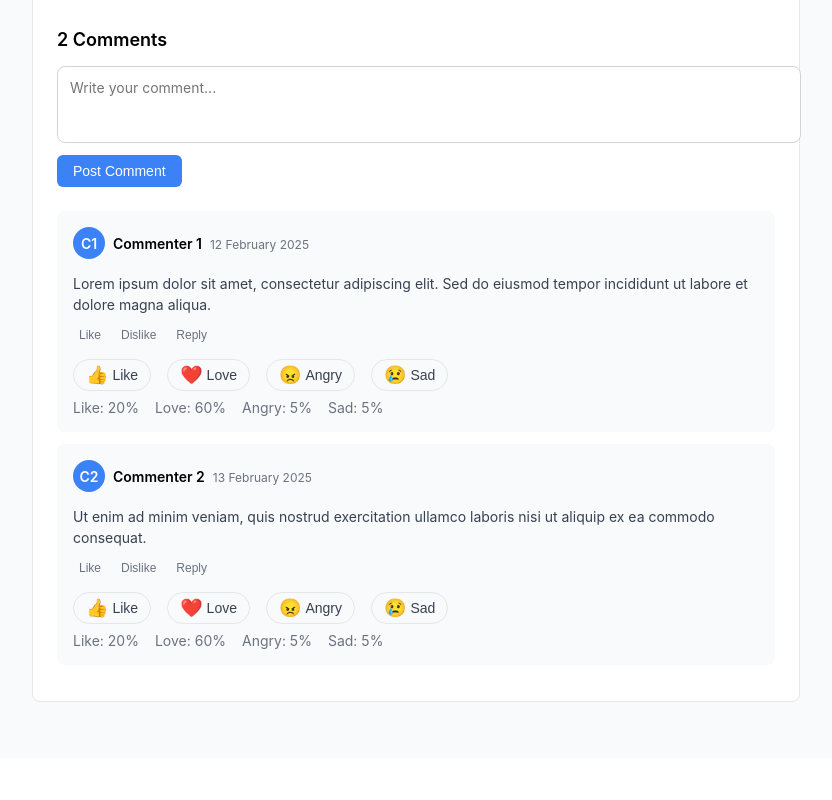
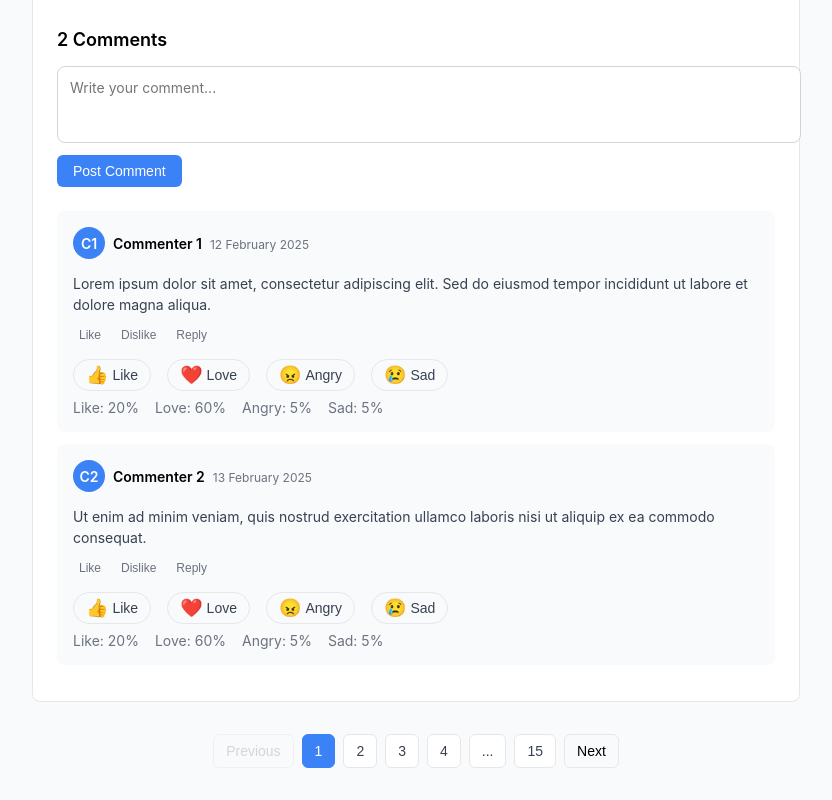
Before and after one commit to Naima223/author_reaction, a React (Create React App) app in the folder author-reaction-pagination/: page / in a window 1280 px wide. Shown: the part 504-1304 px from the top of the page, without its empty margins (224-1056 px from the left). Before the commit the page ends 1262 px from the top, so only its background shows below. Built offline with nearby package versions, Linux system fonts and the light colour scheme.

Commit message:
pagination added

```diff
--- a/author-reaction-pagination/src/App.js
+++ b/author-reaction-pagination/src/App.js
@@ -5,9 +5,9 @@ import React, { useState } from 'react';
 const dummyPosts = new Array(15).fill(null).map((_, i) => ({
   id: i + 1,
   title: `Post Title ${i + 1}`,
-  content: `CSE (Computer Science and Engineering) is the study of computing technologies, covering programming, software development, algorithms, data structures, computer hardware, networks, cybersecurity, AI, and more. It focuses on designing and developing computer systems and solving real-world problems using technology.`,
+  content: `Lorem ipsum dolor sit amet, consectetur adipiscing elit. Sed do eiusmod tempor incididunt ut labore et dolore magna aliqua. Ut enim ad minim veniam, quis nostrud exercitation ullamco laboris nisi ut aliquip ex ea commodo consequat. Duis aute irure dolor in reprehenderit in voluptate velit esse cillum dolore eu fugiat nulla pariatur.`,
   authorId: (i % 5) + 1,
-  authorName: `naima`,
+  authorName: `Author Name ${(i % 5) + 1}`,
   date: `${10 + (i % 20)} February 2025`,
   comments: [
     {
@@ -146,7 +146,7 @@ const Comment = ({ comment }) => {
 
 // Author Profile Component
 const AuthorProfile = ({ authorId, onBack }) => {
-  const author = `Naima ${authorId}`;
+  const author = `Author Name ${authorId}`;
 
   return (
     <div style={{ maxWidth: '768px', margin: '0 auto', padding: '24px' }}>
@@ -204,7 +204,105 @@ const AuthorProfile = ({ authorId, onBack }) => {
   );
 };
 
-// Pagination removed
+// Pagination Component
+const Pagination = ({ currentPage, totalPages, onPageChange }) => {
+  const getPageNumbers = () => {
+    const pages = [];
+    const maxVisible = 5;
+
+    if (totalPages <= maxVisible) {
+      for (let i = 1; i <= totalPages; i++) {
+        pages.push(i);
+      }
+    } else {
+      if (currentPage <= 3) {
+        for (let i = 1; i <= 4; i++) {
+          pages.push(i);
+        }
+        pages.push('...');
+        pages.push(totalPages);
+      } else if (currentPage >= totalPages - 2) {
+        pages.push(1);
+        pages.push('...');
+        for (let i = totalPages - 3; i <= totalPages; i++) {
+          pages.push(i);
+        }
+      } else {
+        pages.push(1);
+        pages.push('...');
+        for (let i = currentPage - 1; i <= currentPage + 1; i++) {
+          pages.push(i);
+        }
+        pages.push('...');
+        pages.push(totalPages);
+      }
+    }
+
+    return pages;
+  };
+
+  return (
+    <div style={{
+      display: 'flex',
+      justifyContent: 'center',
+      alignItems: 'center',
+      gap: '8px',
+      marginTop: '32px'
+    }}>
+      <button
+        onClick={() => onPageChange(currentPage - 1)}
+        disabled={currentPage === 1}
+        style={{
+          padding: '8px 12px',
+          border: '1px solid #e5e7eb',
+          borderRadius: '6px',
+          fontSize: '14px',
+          cursor: currentPage === 1 ? 'not-allowed' : 'pointer',
+          opacity: currentPage === 1 ? 0.5 : 1,
+          backgroundColor: '#f9fafb'
+        }}
+      >
+        Previous
+      </button>
+
+      {getPageNumbers().map((page, index) => (
+        <button
+          key={index}
+          onClick={() => typeof page === 'number' ? onPageChange(page) : null}
+          disabled={page === '...'}
+          style={{
+            padding: '8px 12px',
+            border: '1px solid #e5e7eb',
+            borderRadius: '6px',
+            fontSize: '14px',
+            cursor: page === '...' ? 'default' : 'pointer',
+            backgroundColor: page === currentPage ? '#3b82f6' : '#ffffff',
+            color: page === currentPage ? 'white' : '#374151',
+            borderColor: page === currentPage ? '#3b82f6' : '#e5e7eb'
+          }}
+        >
+          {page}
+        </button>
+      ))}
+
+      <button
+        onClick={() => onPageChange(currentPage + 1)}
+        disabled={currentPage === totalPages}
+        style={{
+          padding: '8px 12px',
+          border: '1px solid #e5e7eb',
+          borderRadius: '6px',
+          fontSize: '14px',
+          cursor: currentPage === totalPages ? 'not-allowed' : 'pointer',
+          opacity: currentPage === totalPages ? 0.5 : 1,
+          backgroundColor: '#f9fafb'
+        }}
+      >
+        Next
+      </button>
+    </div>
+  );
+};
 
 // Main Post Component
 const BlogPost = ({ post, onAuthorClick }) => {
@@ -306,12 +404,16 @@ const BlogPost = ({ post, onAuthorClick }) => {
 
 // Main App Component
 const App = () => {
+  const [currentPage, setCurrentPage] = useState(1);
   const [currentView, setCurrentView] = useState('posts'); // 'posts' or 'author'
   const [selectedAuthorId, setSelectedAuthorId] = useState(null);
 
-  // Show just the first post
+  const postsPerPage = 1; // Show one post per page for simplicity
+  const totalPages = Math.ceil(dummyPosts.length / postsPerPage);
+
   const getCurrentPost = () => {
-    return dummyPosts[0];
+    const startIndex = (currentPage - 1) * postsPerPage;
+    return dummyPosts[startIndex];
   };
 
   const handleAuthorClick = (authorId) => {
@@ -342,6 +444,12 @@ const App = () => {
           post={getCurrentPost()}
           onAuthorClick={handleAuthorClick}
         />
+
+        <Pagination
+          currentPage={currentPage}
+          totalPages={totalPages}
+          onPageChange={setCurrentPage}
+        />
       </div>
     </div>
   );
--- a/author-reaction-pagination/src/pages/Home.jsx
+++ b/author-reaction-pagination/src/pages/Home.jsx
@@ -3,15 +3,15 @@
 
 import React, { useState } from 'react';
 import Post from '../components/Post';
-
+import Pagination from '../components/Pagination';
 
 // Extended dummy data with comments
 const dummyPosts = new Array(15).fill(null).map((_, i) => ({
   id: i + 1,
   title: `Post Title ${i + 1}`,
-  content: `CSE (Computer Science and Engineering) is the study of computing technologies, covering programming, software development, algorithms, data structures, computer hardware, networks, cybersecurity, AI, and more. It focuses on designing and developing computer systems and solving real-world problems using technology.`,
+  content: `Lorem ipsum dolor sit amet, consectetur adipiscing elit. Sed do eiusmod tempor incididunt ut labore et dolore magna aliqua. Ut enim ad minim veniam, quis nostrud exercitation ullamco laboris nisi ut aliquip ex ea commodo consequat.`,
   authorId: (i % 5) + 1,
-  authorName: `Naima${(i % 5) + 1}`,
+  authorName: `Author Name ${(i % 5) + 1}`,
   date: `${10 + (i % 20)} February 2025`,
   comments: [
     {
```
Also changed, not shown: 1 other file (tests, documents, lock files or other folders).
